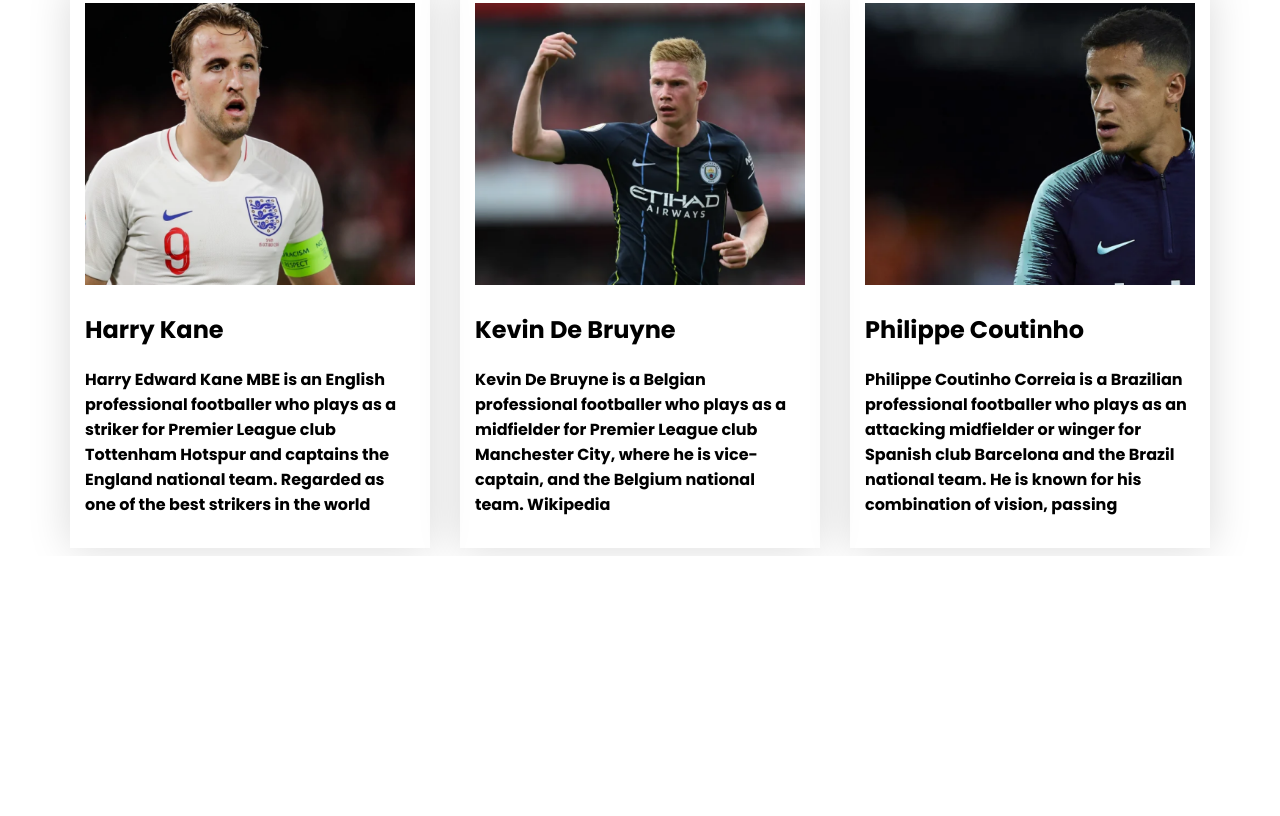
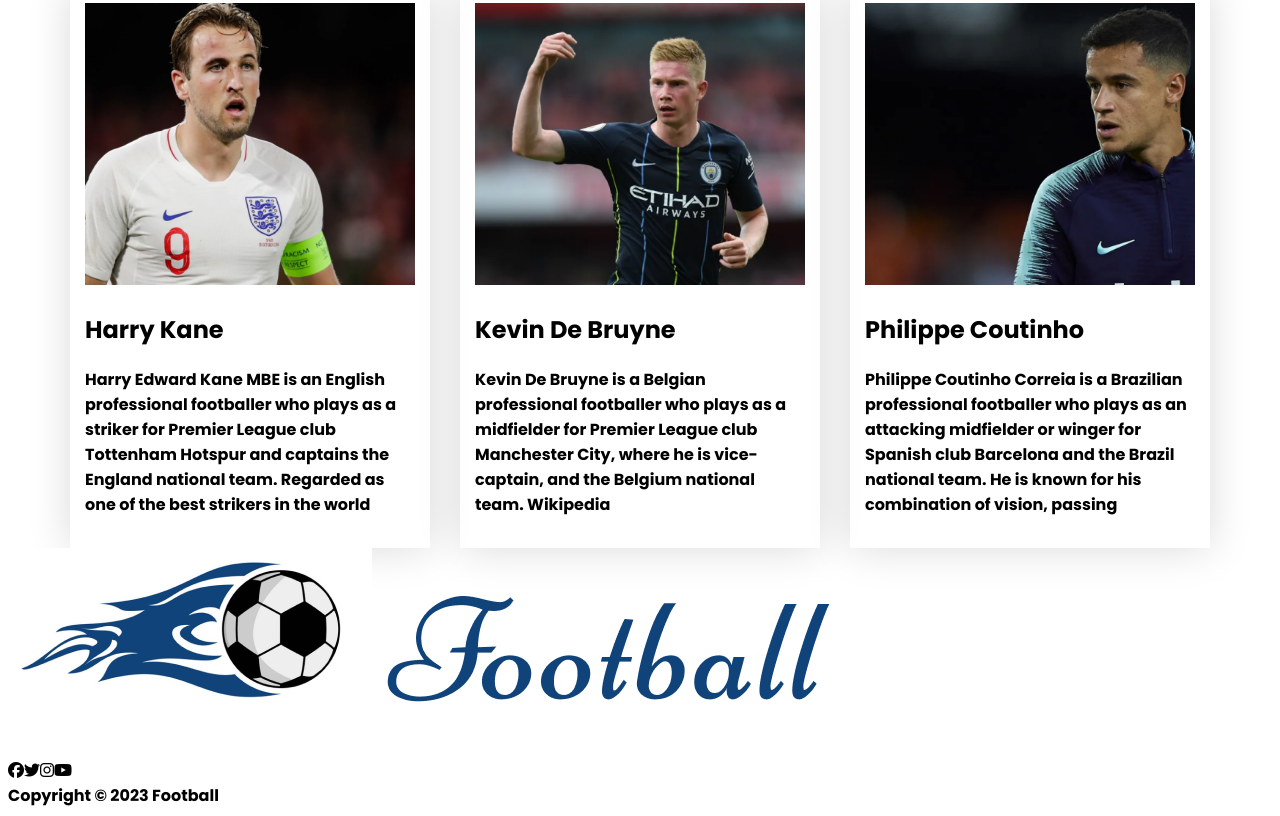
Before and after one commit to MuizSarwar/responsive-football, a plain HTML site: page index.html in a window 1280 px wide. Shown: the part 1754-2570 px from the top of the page. Before the commit the page ends 2310 px from the top, so only its background shows below. Drawn offline with Linux system fonts and the light colour scheme.

Commit message:
My third push

```diff
--- a/index.html
+++ b/index.html
@@ -5,6 +5,10 @@
     <meta http-equiv="X-UA-Compatible" content="IE=edge">
     <meta name="viewport" content="width=device-width, initial-scale=1.0">
     <title>Responsive Football</title>
+
+    <!-- fontawesome icon link  -->
+    <script src="https://kit.fontawesome.com/6d6d1f5cd2.js" crossorigin="anonymous"></script>
+
 
     <!-- link with style sheet  -->
     <link rel="stylesheet" href="style.css/style.css">
@@ -126,5 +130,23 @@
         </section>
     </main>
 
+    <!-------------------
+         Footer section
+    ---------------------- -->
+    <footer>
+        <div class="footer-container">
+            <div class="footer-logo">
+                <img src="images/Logo.png" alt="">
+            </div>
+            <div class="footer-icon">
+                <i class="fab fa-facebook"></i><i class="fab fa-twitter"></i><i class="fab fa-instagram"></i><i class="fab fa-youtube"></i>
+            </div>
+            <div class="footer-copyright">
+                <span>Copyright &copy; 2023 Football</span>
+            </div>
+
+        </div>
+    </footer>
+
 </body>
 </html>
--- a/style.css/style.css
+++ b/style.css/style.css
@@ -30,3 +30,18 @@ main{
     width: 100%;
 
 }
+
+
+/*----------------------------
+ Responsive design in style sheet
+------------------------------ */
+
+@media only screen and (max-width:688px) {
+    .players{
+        width: 100%;
+    }
+    .player{
+        grid-template-columns: repeat(1,1fr);
+    }
+
+}
```
